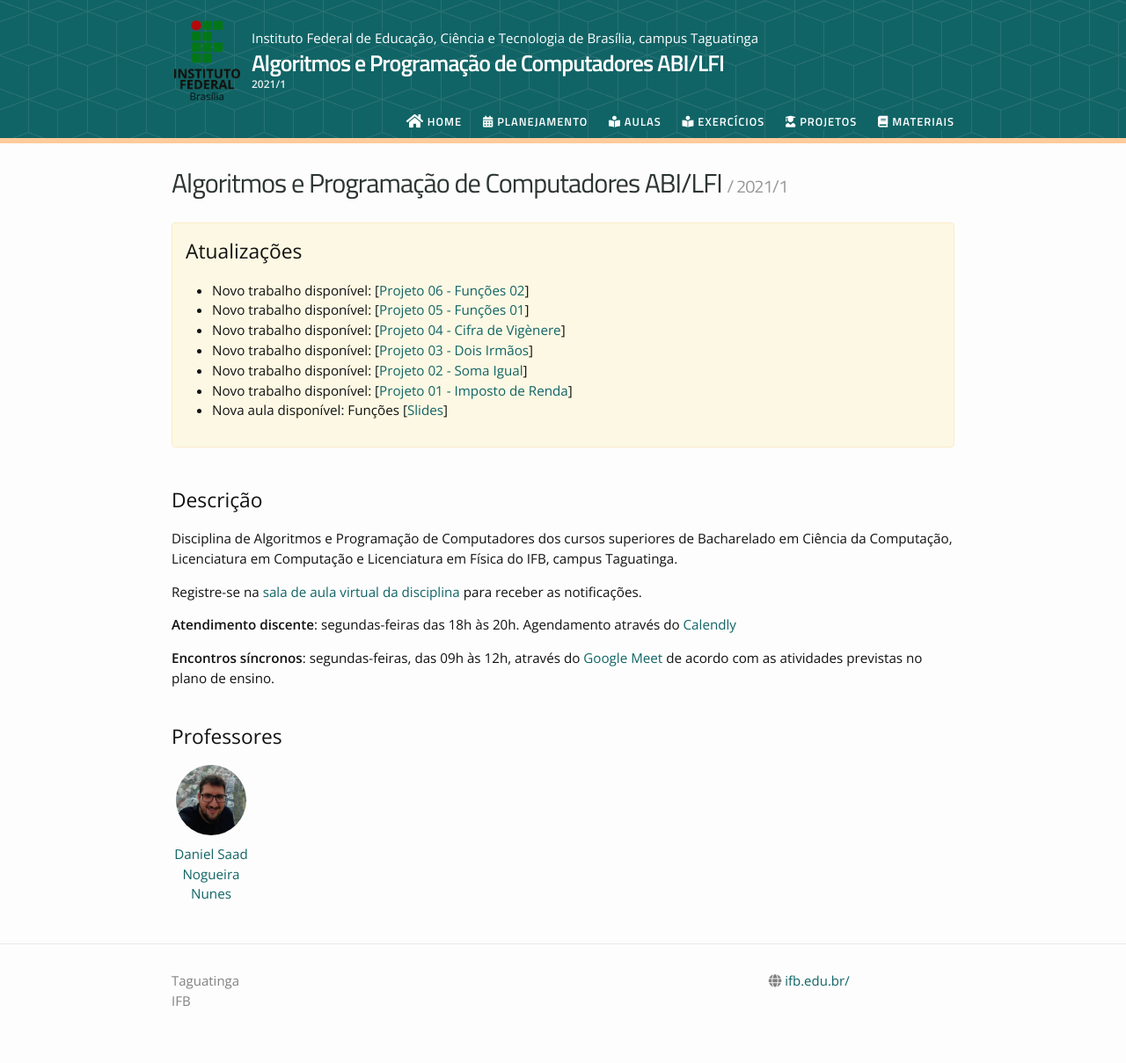
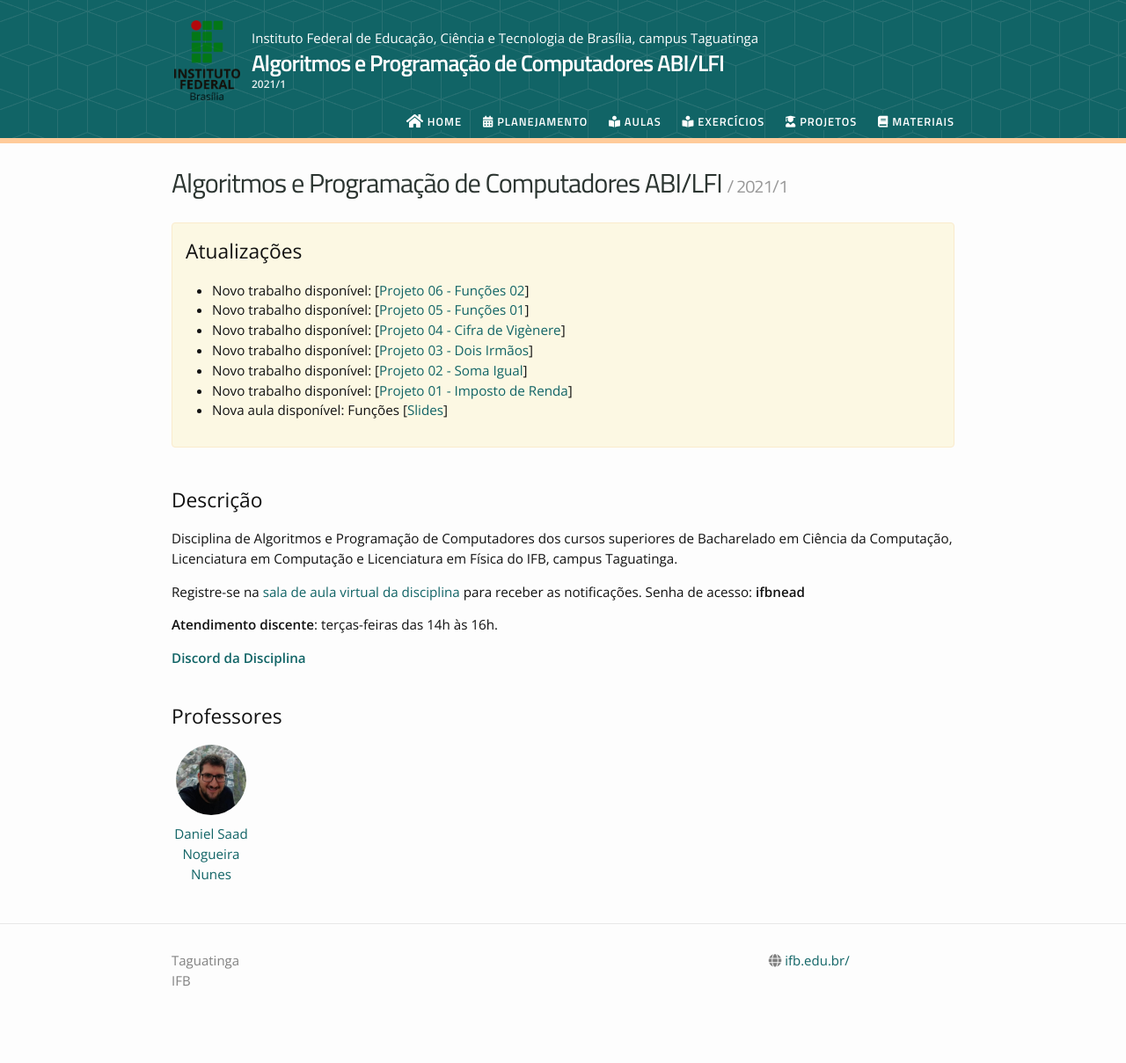
Before and after one commit to danielsaad/algoritmos-e-programacao-de-computadores, a Jekyll site: the page built from index.md, in a window 1280 px wide. Shown: the whole page at 88% size. Built offline with Jekyll 4.4.1, drawn with Linux system fonts in a browser that asks for light colours; nearby versions of some CDN libraries; after the commit the page ends 1186 px from its top, so only the background shows below that.

Commit message:
updating index

```diff
--- a/index.md
+++ b/index.md
@@ -2,8 +2,8 @@
 layout: home
 ---
 
-Registre-se na [sala de aula virtual da disciplina](https://new.edmodo.com/joincg/xp6v5i) para receber as notificações.
+Registre-se na [sala de aula virtual da disciplina](https://nead.ifb.edu.br/course/view.php?id=10701) para receber as notificações. Senha de acesso: **ifbnead**
 
-**Atendimento discente**: segundas-feiras das 18h às 20h. Agendamento através do [Calendly](https://calendly.com/daniel-saad/atendimento-discente)
+**Atendimento discente**: terças-feiras das 14h às 16h.
 
-**Encontros síncronos**: segundas-feiras, das 09h às 12h, através do [Google Meet](https://meet.google.com/vqy-jbjc-wyy) de acordo com as atividades previstas no plano de ensino.
+[**Discord da Disciplina**](https://discord.gg/CcQVavJUhz)
```
Also changed, not shown: 12 other files.
